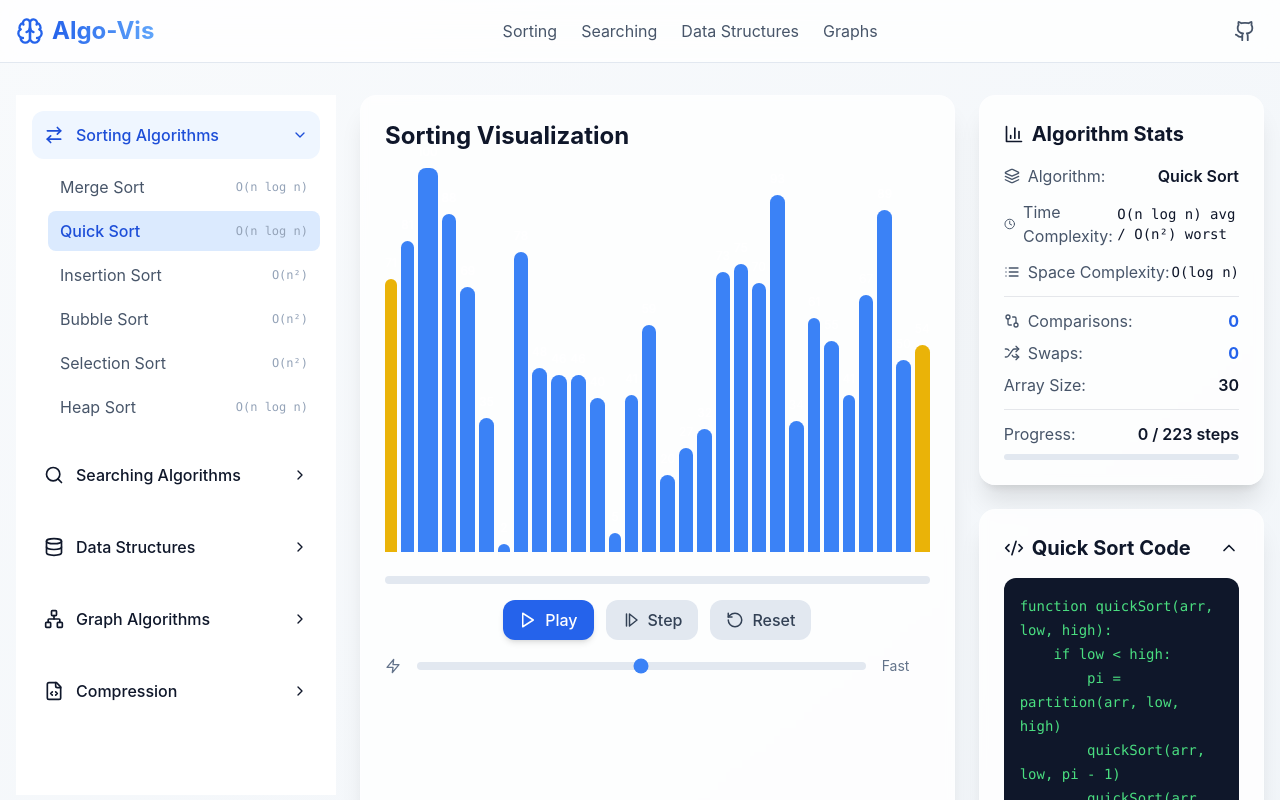
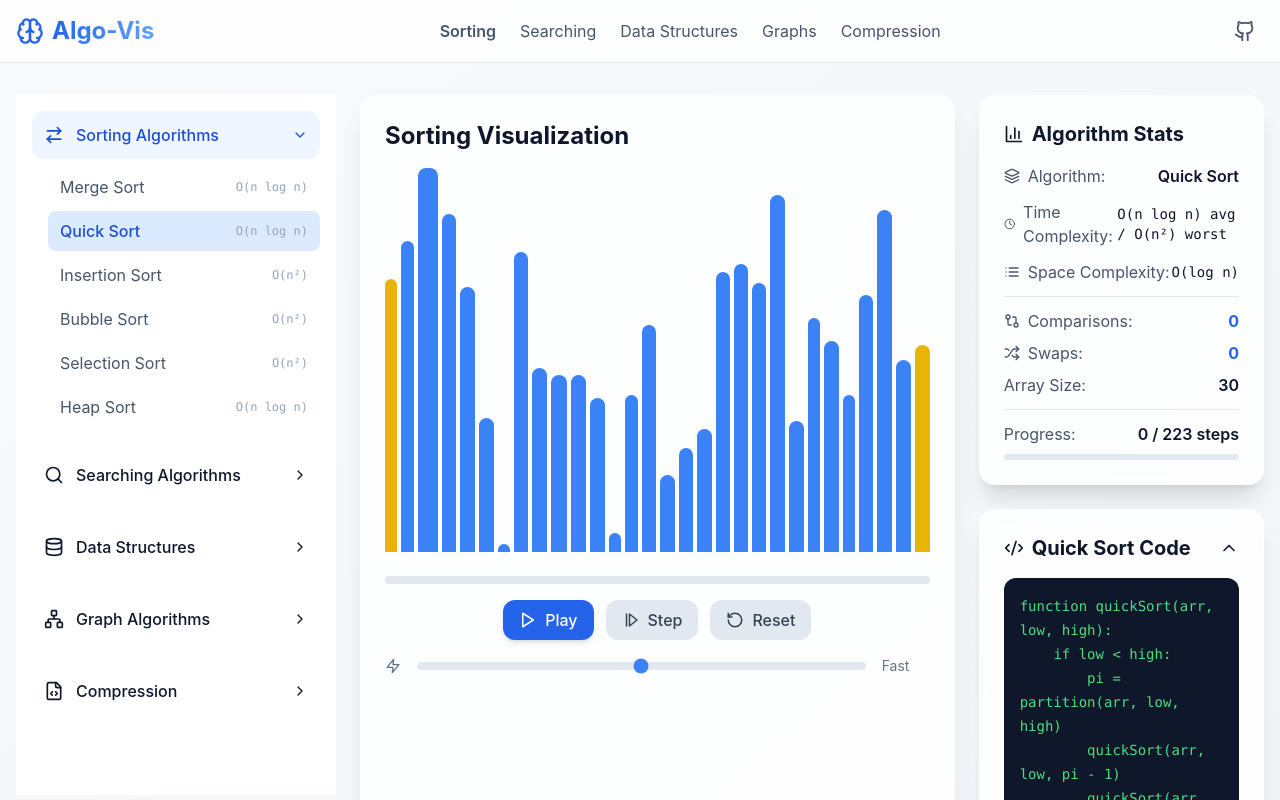
Before and after one commit to hephzaron/AlgoVis, a React (Vite) app: page / in a window 1280 px wide. Shown: the top 800 px of the page. Built offline with nearby package versions, Linux system fonts and the light colour scheme.

Commit message:
Navigate to menu section when menu button is clicked on Header

```diff
--- a/src/App.tsx
+++ b/src/App.tsx
@@ -5,6 +5,7 @@ import SortingVisualizer from './components/Visualizers/SortingVisualizer';
 import StackVisualizer from './components/Visualizers/StackVisualizer';
 import QueueVisualizer from './components/Visualizers/QueueVisualizer';
 import BSTVisualizer from './components/Visualizers/BSTVisualizer';
+import HuffmanVisualizer from './components/Visualizers/HuffmanVisualizer';
 import { SortingAlgorithm } from './types';
 
 function App() {
@@ -27,6 +28,8 @@ function App() {
           default:
             return <div className="card text-center py-20">Coming soon...</div>;
         }
+      case 'compression':
+        return <HuffmanVisualizer />;
       default:
         return (
           <div className="card text-center py-20">
@@ -39,7 +42,11 @@ function App() {
 
   return (
     <div className="min-h-screen bg-gradient-to-br from-slate-50 to-slate-100">
-      <Header onMenuClick={() => setSidebarOpen(true)} />
+      <Header
+        onMenuClick={() => setSidebarOpen(true)}
+        onNavigate={(module) => setActiveModule(module)}
+        activeModule={activeModule}
+      />
 
       <div className="container mx-auto px-4 py-8">
         <div className="flex gap-6">
--- a/src/components/Layout/Header.tsx
+++ b/src/components/Layout/Header.tsx
@@ -3,9 +3,11 @@ import { Menu, Github, Brain } from 'lucide-react';
 
 interface HeaderProps {
   onMenuClick: () => void;
+  onNavigate: (module: string) => void;
+  activeModule: string;
 }
 
-export default function Header({ onMenuClick }: HeaderProps) {
+export default function Header({ onMenuClick, onNavigate, activeModule }: HeaderProps) {
   return (
     <header className="bg-white/80 backdrop-blur-md border-b border-slate-200 sticky top-0 z-50">
       <div className="container mx-auto px-4 py-3 flex items-center justify-between">
@@ -25,14 +27,45 @@ export default function Header({ onMenuClick }: HeaderProps) {
         </div>
 
         <nav className="hidden lg:flex items-center gap-6">
-          <a href="#" className="text-slate-600 hover:text-blue-600 transition-colors">Sorting</a>
-          <a href="#" className="text-slate-600 hover:text-blue-600 transition-colors">Searching</a>
-          <a href="#" className="text-slate-600 hover:text-blue-600 transition-colors">Data Structures</a>
-          <a href="#" className="text-slate-600 hover:text-blue-600 transition-colors">Graphs</a>
+          <button
+            type="button"
+            onClick={() => onNavigate('sorting')}
+            className={`text-slate-600 transition-colors ${activeModule === 'sorting' ? 'text-blue-600 font-semibold' : 'hover:text-blue-600'}`}
+          >
+            Sorting
+          </button>
+          <button
+            type="button"
+            onClick={() => onNavigate('searching')}
+            className={`text-slate-600 transition-colors ${activeModule === 'searching' ? 'text-blue-600 font-semibold' : 'hover:text-blue-600'}`}
+          >
+            Searching
+          </button>
+          <button
+            type="button"
+            onClick={() => onNavigate('structures')}
+            className={`text-slate-600 transition-colors ${activeModule === 'structures' ? 'text-blue-600 font-semibold' : 'hover:text-blue-600'}`}
+          >
+            Data Structures
+          </button>
+          <button
+            type="button"
+            onClick={() => onNavigate('graphs')}
+            className={`text-slate-600 transition-colors ${activeModule === 'graphs' ? 'text-blue-600 font-semibold' : 'hover:text-blue-600'}`}
+          >
+            Graphs
+          </button>
+          <button
+            type="button"
+            onClick={() => onNavigate('compression')}
+            className={`text-slate-600 transition-colors ${activeModule === 'compression' ? 'text-blue-600 font-semibold' : 'hover:text-blue-600'}`}
+          >
+            Compression
+          </button>
         </nav>
 
         <a
-          href="https://github.com"
+          href="https://github.com/hephzaron"
           target="_blank"
           rel="noopener noreferrer"
           className="p-2 hover:bg-slate-100 rounded-lg transition-colors"
```
